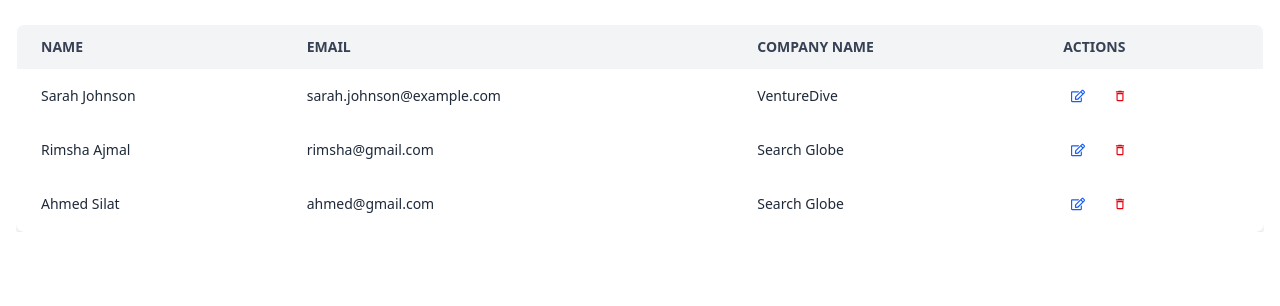
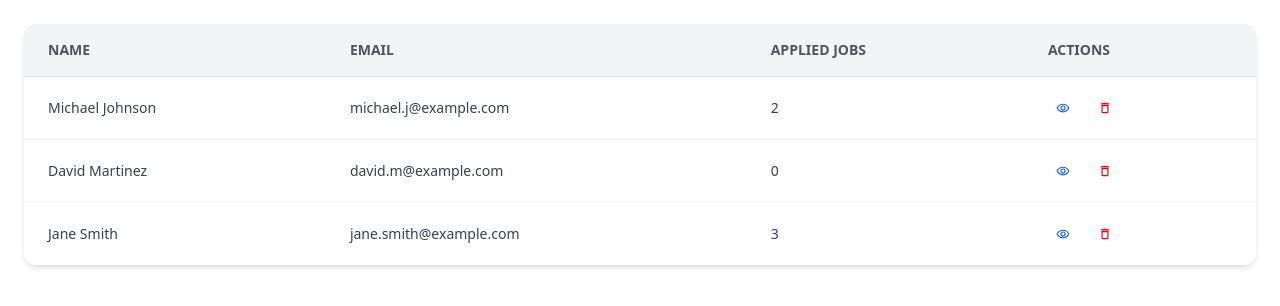
Before and after one commit to Ahmed-Silat/FYP, a React (Vite) app in the folder fyp-frontend/: page / in a window 1280 px wide. Shown: the top 306 px of the page. Built offline with nearby package versions, Linux system fonts and the light colour scheme; no server answers.

Commit message:
candidate management table UI has been created

```diff
--- a/fyp-frontend/src/App.jsx
+++ b/fyp-frontend/src/App.jsx
@@ -12,6 +12,7 @@ import CandidateResultsTable from "./Components/CandidateResultsTable";
 import Profile from "./pages/user-profile/Profile";
 import HrResponsesTable from "./Components/HrResponsesTable";
 import AdminHrManagement from "./Components/AdminHrManagement";
+import AdminCandidateManagement from "./Components/AdminCandidateManagement";
 function App() {
   return (
     <>
@@ -29,7 +30,8 @@ function App() {
       {/* <CandidateResultsTable /> */}
       {/* <Profile /> */}
       {/* <HrResponsesTable /> */}
-      <AdminHrManagement />
+      {/* <AdminHrManagement /> */}
+      <AdminCandidateManagement />
     </>
   );
 }
--- /dev/null
+++ b/fyp-frontend/src/Components/AdminCandidateManagement.jsx
@@ -0,0 +1,50 @@
+import React from "react";
+import { MdOutlineRemoveRedEye, MdDeleteOutline } from "react-icons/md";
+
+const AdminCandidateManagement = () => {
+  return (
+    <div className="p-6">
+      <div className="overflow-x-auto rounded-xl shadow-md">
+        <table className="min-w-full divide-y divide-gray-200 bg-white text-sm">
+          <thead className="bg-gray-100 text-left text-gray-600 uppercase">
+            <tr>
+              <th className="px-6 py-4">Name</th>
+              <th className="px-6 py-4">Email</th>
+              <th className="px-6 py-4">Applied Jobs</th>
+              <th className="px-6 py-4">Actions</th>
+            </tr>
+          </thead>
+          <tbody className="divide-y divide-gray-100 text-gray-700">
+            {[
+              {
+                name: "Michael Johnson",
+                email: "michael.j@example.com",
+                jobs: 2,
+              },
+              { name: "David Martinez", email: "david.m@example.com", jobs: 0 },
+              { name: "Jane Smith", email: "jane.smith@example.com", jobs: 3 },
+            ].map((candidate, index) => (
+              <tr key={index} className="hover:bg-gray-50">
+                <td className="px-6 py-4">{candidate.name}</td>
+                <td className="px-6 py-4">{candidate.email}</td>
+                <td className="px-6 py-4">{candidate.jobs}</td>
+                <td className="px-6 py-4">
+                  <div className="flex space-x-3">
+                    <div className="p-2 rounded-full hover:bg-blue-100 cursor-pointer transition">
+                      <MdOutlineRemoveRedEye className="text-blue-600" />
+                    </div>
+                    <div className="p-2 rounded-full hover:bg-red-100 cursor-pointer transition">
+                      <MdDeleteOutline className="text-red-600" />
+                    </div>
+                  </div>
+                </td>
+              </tr>
+            ))}
+          </tbody>
+        </table>
+      </div>
+    </div>
+  );
+};
+
+export default AdminCandidateManagement;
```
